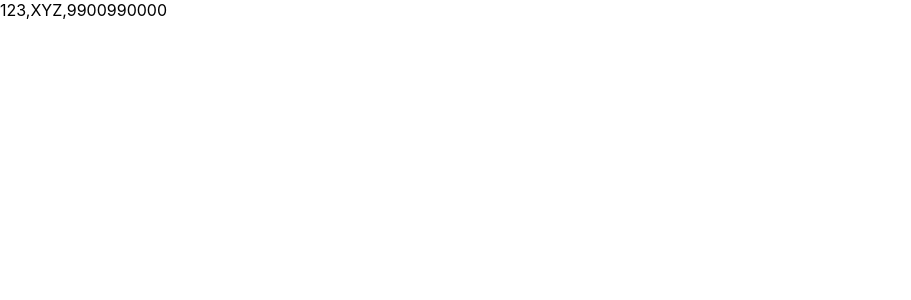
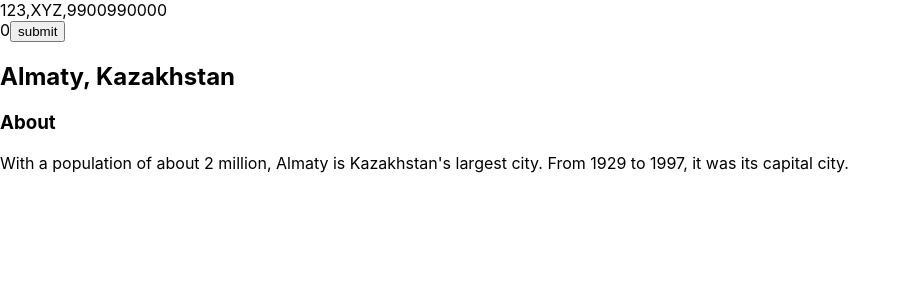
Before and after one commit to HEMASINCHU/react-practice, a React (Create React App) app: page / in a window 1280 px wide. Shown: the top 300 px of the page, without its empty margins (0-911 px from the left). Built offline with nearby package versions, Linux system fonts and the light colour scheme.

Commit message:
added examples of usestate

```diff
--- a/src/App.js
+++ b/src/App.js
@@ -1,4 +1,6 @@
 import "./App.css";
+import Example3 from "./components/Example";
+import Example2 from "./components/Example1";
 import Products from "./components/product.";
 // import Greet from "./components/Greet";
 // import Main from "./components/main";
@@ -21,6 +23,8 @@ function App() {
       <Subscribe />
       <Image /> */}
       <Products id={id} name={name} mobileNumber={mobileNumber} />
+      <Example3 />
+      <Example2 />
     </header>
   );
 }
--- /dev/null
+++ b/src/components/Example.js
@@ -0,0 +1,15 @@
+import { useState } from "react";
+const Example3 = () => {
+  const [count, setcount] = useState(0);
+
+  function incrementHandler() {
+    setcount(count + 1);
+  }
+  return (
+    <>
+      {count}
+      <button onClick={incrementHandler}>submit</button>
+    </>
+  );
+};
+export default Example3;
--- /dev/null
+++ b/src/components/Example1.js
@@ -0,0 +1,28 @@
+import { useState } from "react";
+const Example2 = () => {
+  const [activeIndex, setActiveIndex] = useState(0);
+  return (
+    <>
+      <h2>Almaty, Kazakhstan</h2>
+      <Panel
+        title="About"
+        isActive={activeIndex === 0}
+        onShow={() => setActiveIndex(0)}
+      >
+        With a population of about 2 million, Almaty is Kazakhstan's largest
+        city. From 1929 to 1997, it was its capital city.
+      </Panel>
+    </>
+  );
+};
+
+export default Example2;
+
+function Panel({ title, children, isActive, onShow }) {
+  return (
+    <section className="panel">
+      <h3>{title}</h3>
+      {isActive ? <p>{children}</p> : <button onClick={onShow}>Show</button>}
+    </section>
+  );
+}
```
